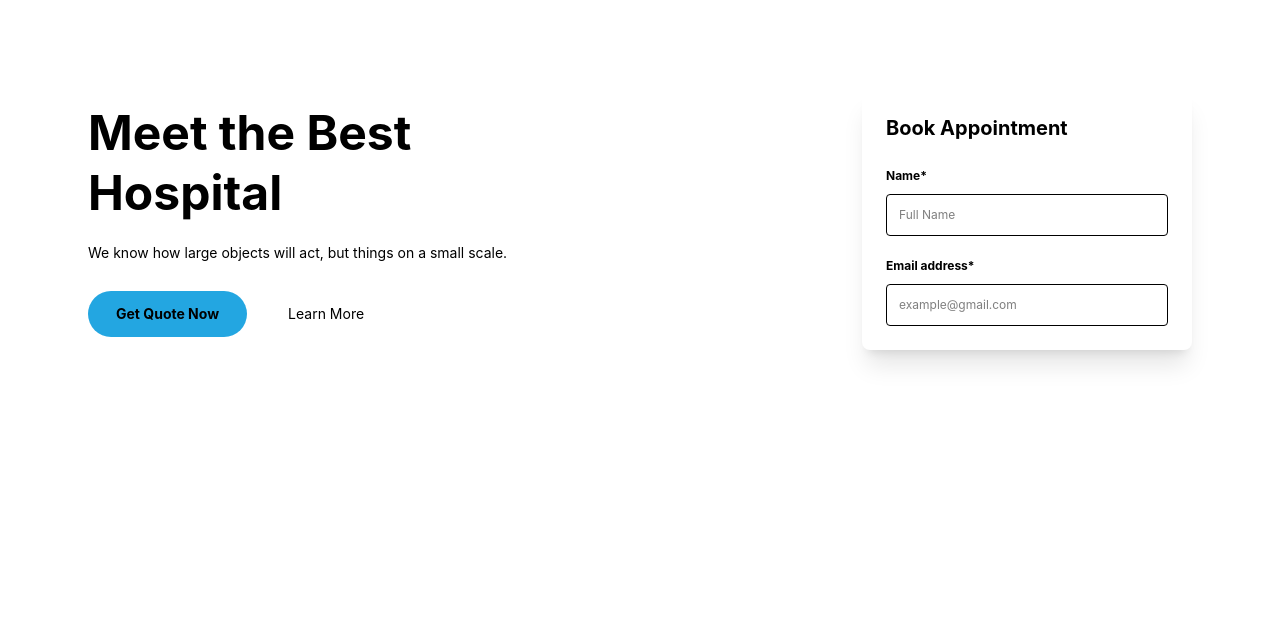
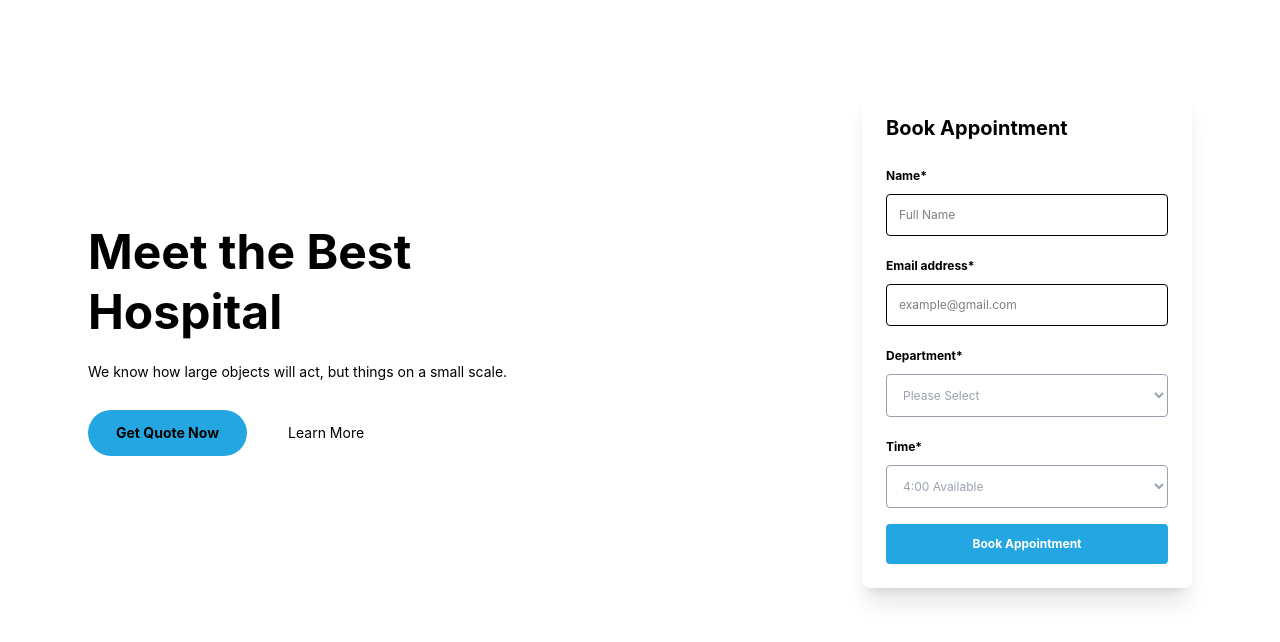
Before and after one commit to karoljungli9-byte/vacation, a website: page index.html in a window 1280 px wide. Shown: the part 78-720 px from the top of the page. Drawn offline with Linux system fonts and the light colour scheme.

Commit message:
vacation7

```diff
--- a/index.html
+++ b/index.html
@@ -104,3 +104,35 @@
                             placeholder="example@gmail.com"
                             class="w-full mt-2 p-3 border rounded text-xs">
                     </div>
+                     <div>
+                        <label class="text-xs font-bold">
+                            Department*
+                        </label>
+
+                        <select class="w-full mt-2 p-3 border rounded
+                                       text-xs text-gray-400">
+                            <option>Please Select</option>
+                        </select>
+                    </div>
+
+                    <div>
+                        <label class="text-xs font-bold">
+                            Time*
+                        </label>
+ <select class="w-full mt-2 p-3 border rounded
+                                       text-xs text-gray-400">
+                            <option>4:00 Available</option>
+                        </select>
+                    </div>
+
+                    <button class="w-full py-3 rounded
+                                   bg-[#23A6E1] text-xs font-bold text-white">
+                        Book Appointment
+                    </button>
+
+                </div>
+            </div>
+
+        </div>
+
+    </section>
```
Also changed, not shown: src/output.css.
